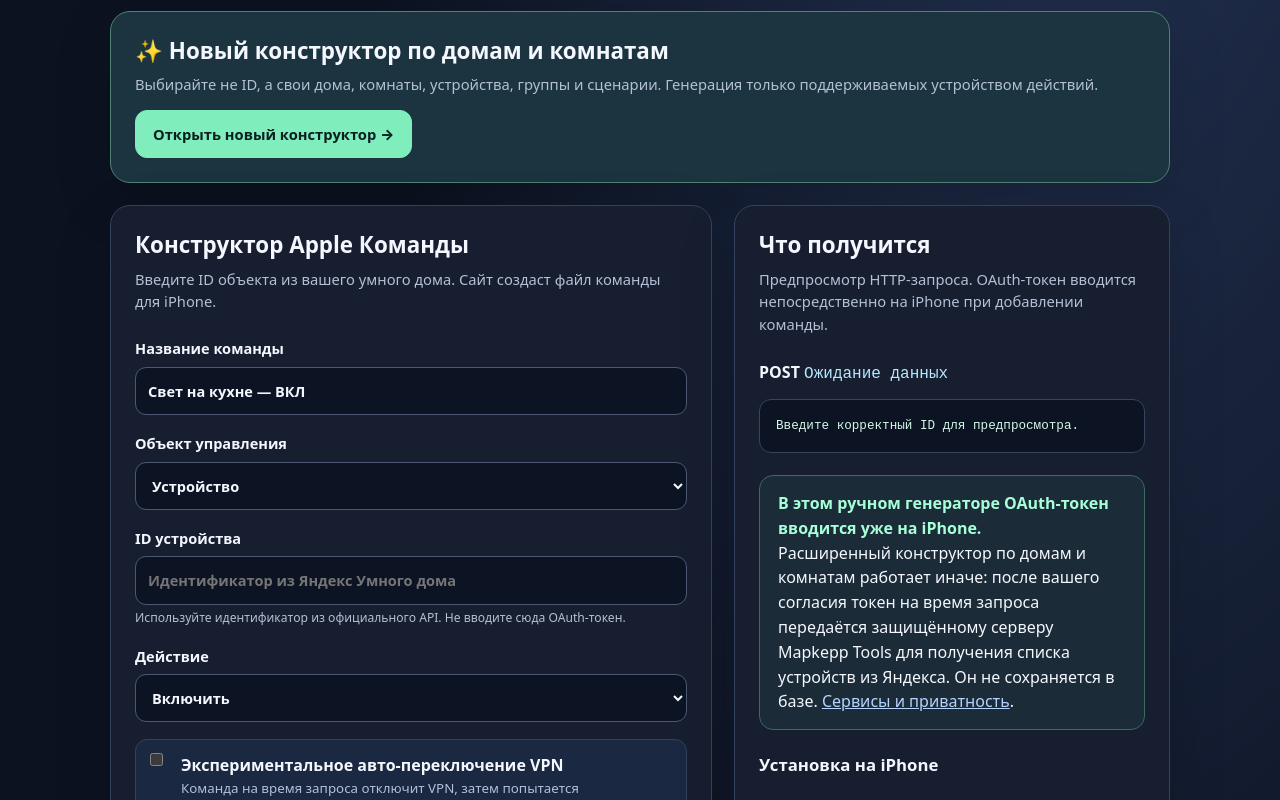
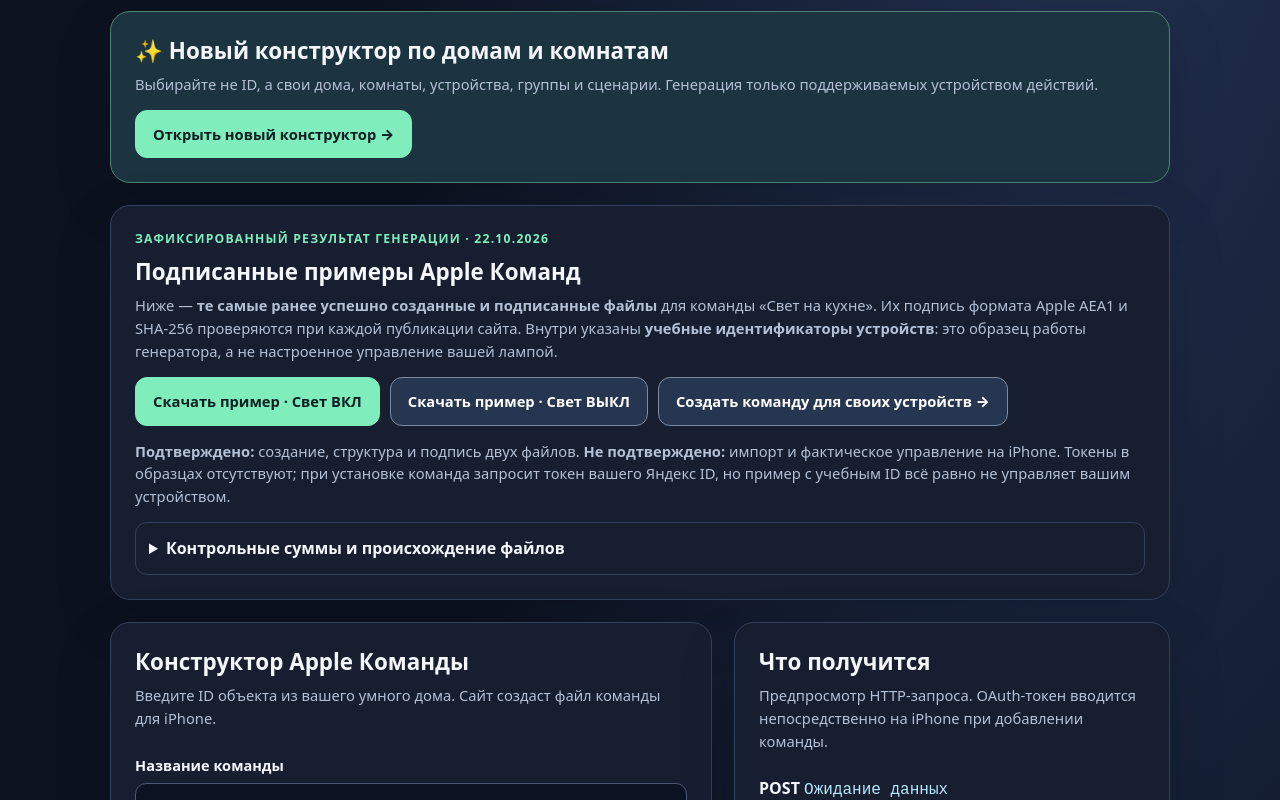
Before and after one commit to mapkepp/tools, a website: page index.html in a window 1280 px wide. Shown: the part 505-1305 px from the top of the page. Drawn offline with Linux system fonts and the light colour scheme.

Commit message:
feat(home): showcase preserved signed kitchen light ON/OFF examples with provenance and honest limitations

```diff
--- a/index.html
+++ b/index.html
@@ -37,6 +37,22 @@ details{border:1px solid var(--border);padding:13px;border-radius:12px;margin-to
 <h2 id="nextTitle">✨ Новый конструктор по домам и комнатам</h2>
 <p class="sub" style="margin-bottom:14px">Выбирайте не ID, а свои дома, комнаты, устройства, группы и сценарии. Генерация только поддерживаемых устройством действий.</p>
 <a href="./studio/" class="btn primary">Открыть новый конструктор →</a>
+</section>
+<section id="verifiedExamples" class="panel" style="margin:22px 0" aria-labelledby="verifiedExamplesTitle">
+  <div class="eyebrow">Зафиксированный результат генерации · 22.10.2026</div>
+  <h2 id="verifiedExamplesTitle" style="margin-top:8px">Подписанные примеры Apple Команд</h2>
+  <p class="sub" style="margin-bottom:12px">Ниже — <strong>те самые ранее успешно созданные и подписанные файлы</strong> для команды «Свет на кухне». Их подпись формата Apple AEA1 и SHA-256 проверяются при каждой публикации сайта. Внутри указаны <strong>учебные идентификаторы устройств</strong>: это образец работы генератора, а не настроенное управление вашей лампой.</p>
+  <div class="buttons" style="margin:14px 0">
+    <a class="btn primary" id="sampleKitchenOn" href="./examples/Kitchen_Light_ON.shortcut" download="Kitchen_Light_ON.shortcut" type="application/octet-stream">Скачать пример · Свет ВКЛ</a>
+    <a class="btn" id="sampleKitchenOff" href="./examples/Kitchen_Light_OFF.shortcut" download="Kitchen_Light_OFF.shortcut" type="application/octet-stream">Скачать пример · Свет ВЫКЛ</a>
+    <a class="btn" href="./studio/">Создать команду для своих устройств →</a>
+  </div>
+  <p class="sub" style="margin-bottom:8px"><strong>Подтверждено:</strong> создание, структура и подпись двух файлов. <strong>Не подтверждено:</strong> импорт и фактическое управление на iPhone. Токены в образцах отсутствуют; при установке команда запросит токен вашего Яндекс ID, но пример с учебным ID всё равно не управляет вашим устройством.</p>
+  <details><summary>Контрольные суммы и происхождение файлов</summary>
+  <p class="sub" style="margin:12px 0">Проверяемая копия из <a href="https://github.com/mapkepp/loto-generator/tree/efce885304d1b8b83d4f217a8440c8a80be59295/ios-shortcuts/yandex-smart-home" target="_blank" rel="noopener noreferrer">ранее сохранённого результата</a>. Сборка GitHub Pages прекращается при несовпадении SHA-256 или формата подписи.</p>
+  <p><code>ВКЛ: c91fe62140d74e70983d34381cf8b79348a1852b3fa585aaf0c213ed25b65355</code></p>
+  <p><code>ВЫКЛ: 13988b58a64d296b45bc84fa4a634fdf20ae26c96a030eee525ce22462d0a5f1</code></p>
+  </details>
 </section>
 <main id="generator" class="layout"><section class="panel">
 <h2>Конструктор Apple Команды</h2><p class="sub">Введите ID объекта из вашего умного дома. Сайт создаст файл команды для iPhone.</p>
```
